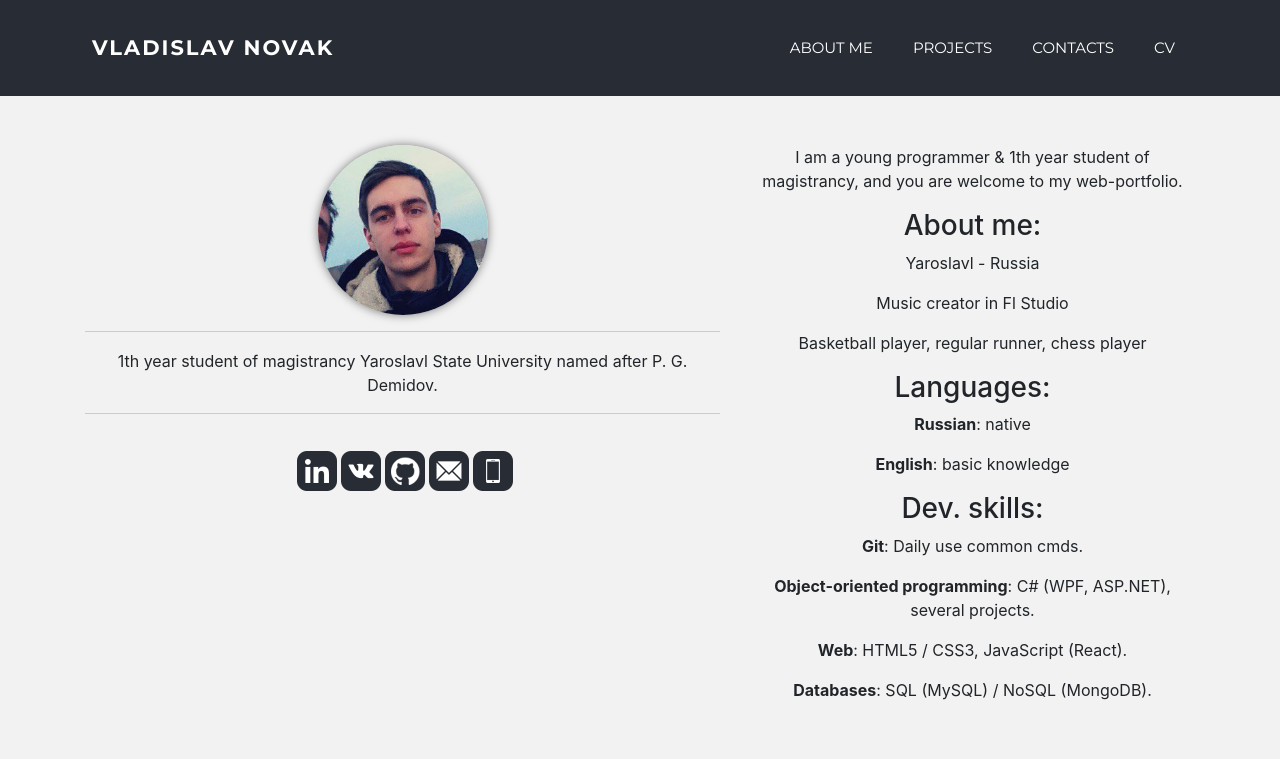
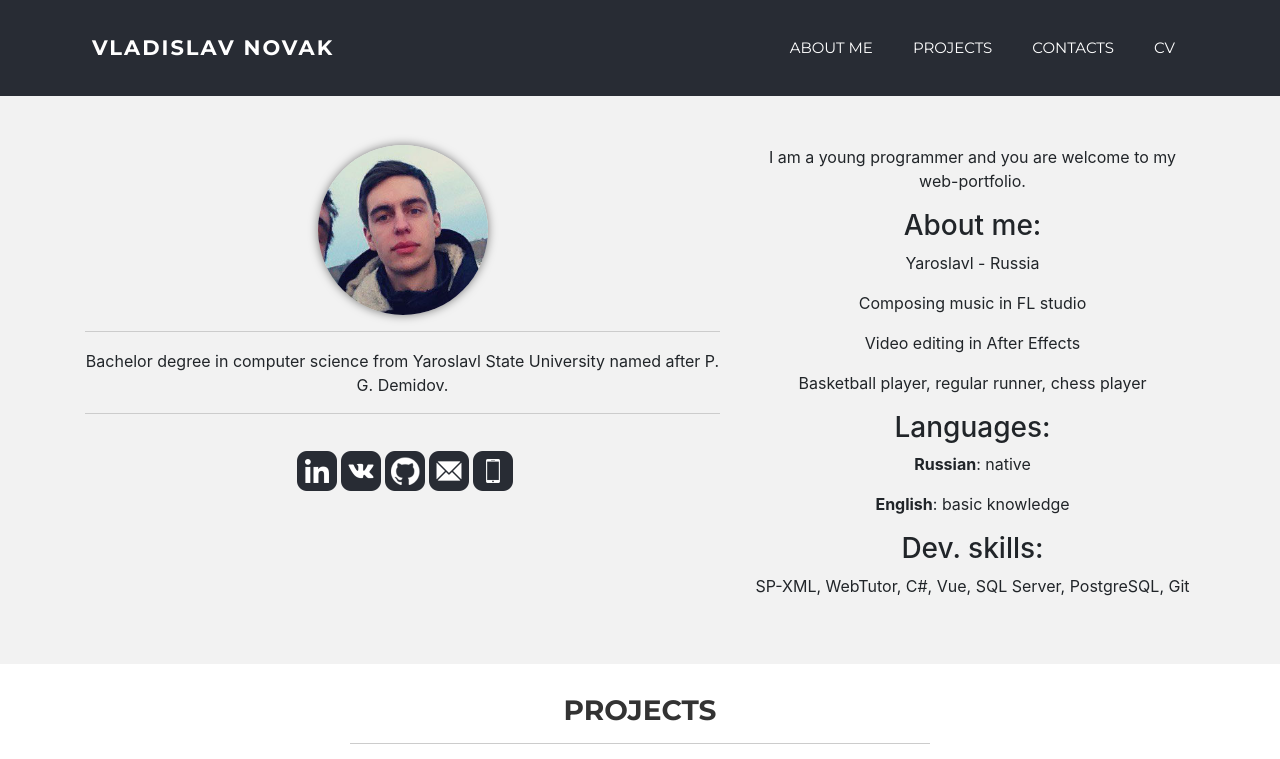
Before and after one commit to 1uckyy/Portfolio, a React (Create React App) app: page / in a window 1280 px wide. Shown: the top 759 px of the page. Built offline with nearby package versions, Linux system fonts and the light colour scheme; some icons are missing.

Commit message:
Updated about part

```diff
--- a/src/components/AboutMe.js
+++ b/src/components/AboutMe.js
@@ -21,7 +21,7 @@ class AboutMe extends Component {
                     <div className="col-lg-7 mt">
                     <img className="avatar" src={im} alt="Vladislav Novak"></img>
                     <hr className="hr"/>
-                    <div>1th year student of magistrancy Yaroslavl State University named after P. G. Demidov.</div>
+                    <div>Bachelor degree in computer science from Yaroslavl State University named after P. G. Demidov.</div>
                     <hr className="hr"/>
                     <div className="links">
                         <LinkItem onClick={LinkedinClick} href="https://www.linkedin.com/in/vladislav-novak-5755621a4/" icon={linkedin} wnd="_blank" alt="linkedin"/>
@@ -32,19 +32,17 @@ class AboutMe extends Component {
                     </div>
                     </div>
                     <div className="col-lg-5">
-                        <p>I am a young programmer & 1th year student of magistrancy, and you are welcome to my web-portfolio.</p>
+                        <p>I am a young programmer and you are welcome to my web-portfolio.</p>
                         <h3>About me:</h3>
                         <p>Yaroslavl - Russia</p>
-                        <p>Music creator in Fl Studio</p>
+                        <p>Composing music in FL studio</p>
+                        <p>Video editing in After Effects</p>
                         <p>Basketball player, regular runner, chess player</p>
                         <h3>Languages:</h3>
                         <p><b>Russian</b>: native</p>
                         <p><b>English</b>: basic knowledge</p>
                         <h3>Dev. skills:</h3>
-                        <p><b>Git</b>: Daily use common cmds.</p>
-                        <p><b>Object-oriented programming</b>: C# (WPF, ASP.NET), several projects.</p>
-                        <p><b>Web</b>: HTML5 / CSS3, JavaScript (React).</p>
-                        <p id="projects"><b>Databases</b>: SQL (MySQL) / NoSQL (MongoDB).</p>
+                        <p>SP-XML, WebTutor, C#, Vue, SQL Server, PostgreSQL, Git</p>
                     </div>
                 </div>
                 </div>
```
